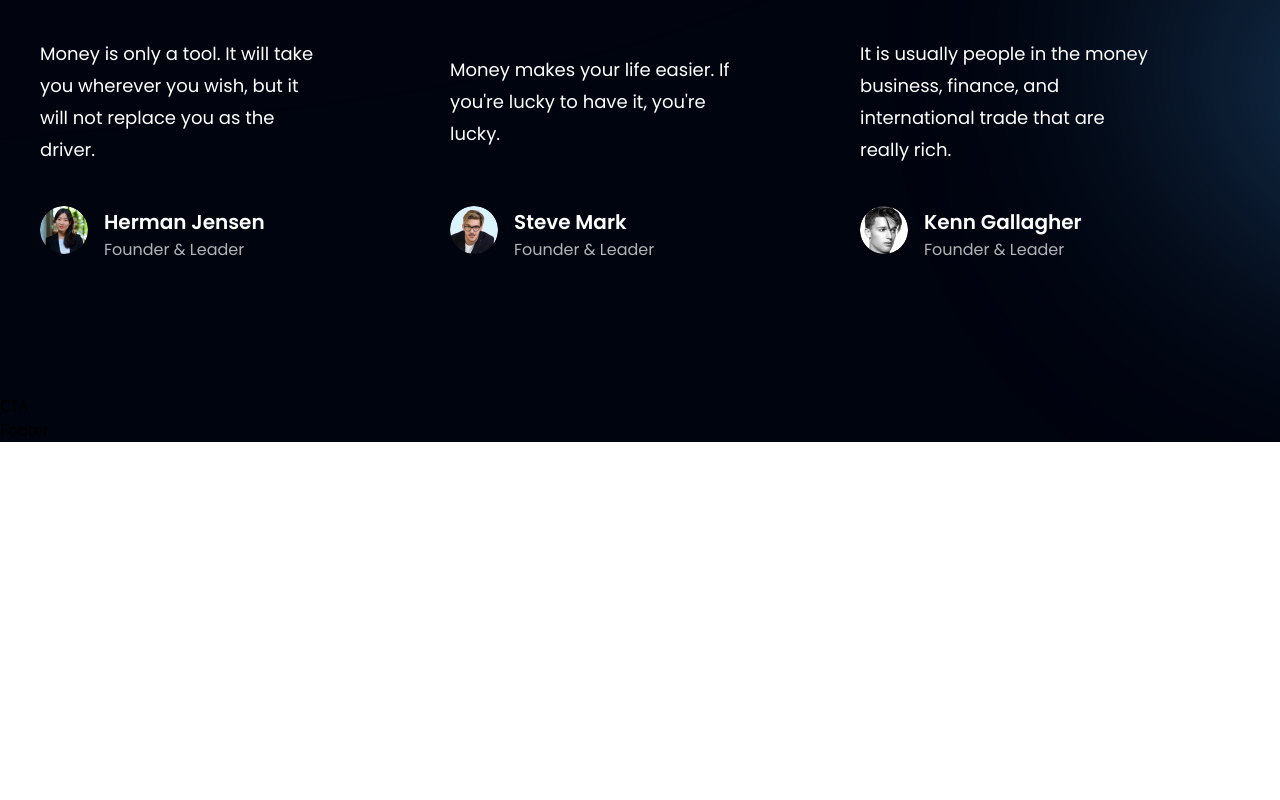
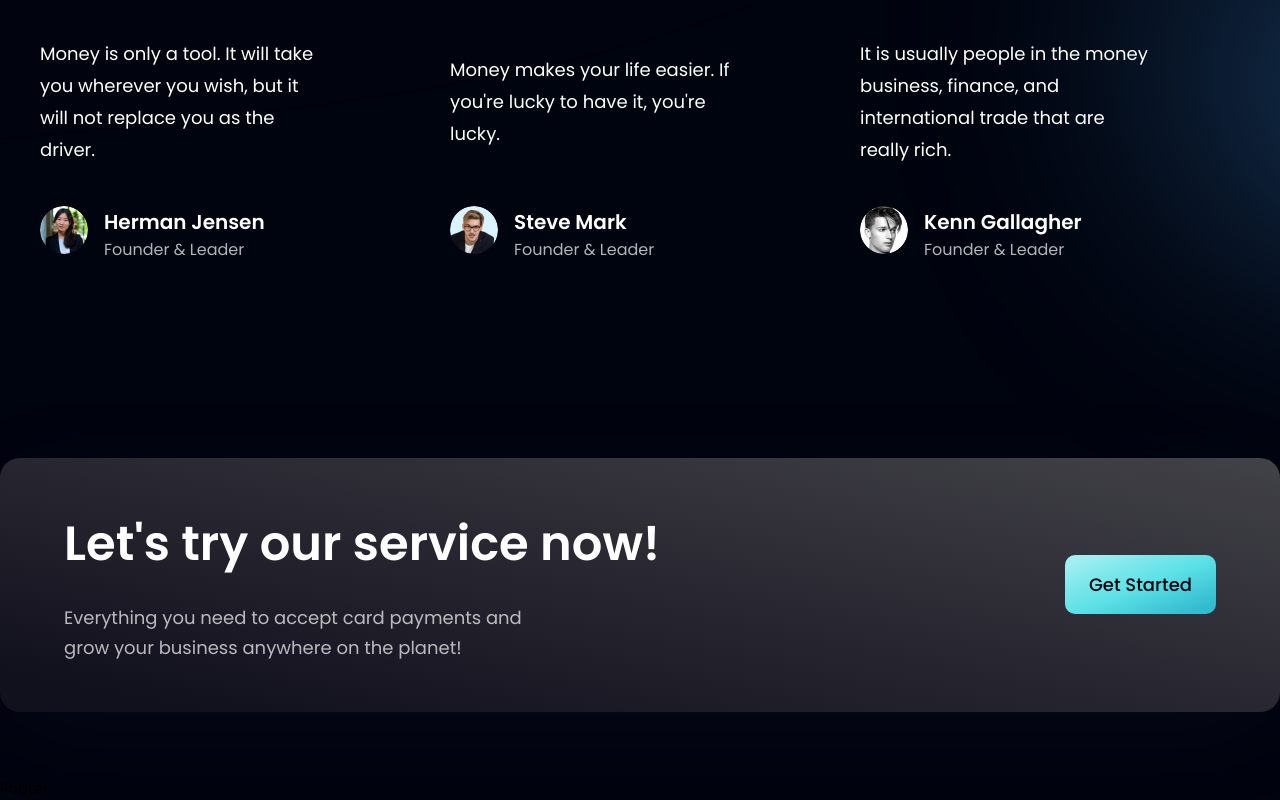
Before and after one commit to Efu-Dev/react-tailwind-template, a React (Vite) app in the folder presentation-site/: page / in a window 1280 px wide. Shown: the part 3355-4155 px from the top of the page. Before the commit the page ends 3797 px from the top, so only its background shows below. Built offline with nearby package versions, Linux system fonts and the light colour scheme.

Commit message:
CTA component done

```diff
--- a/presentation-site/src/components/CTA.jsx
+++ b/presentation-site/src/components/CTA.jsx
@@ -1,8 +1,23 @@
 import React from 'react';
+import styles from '../style.js';
+import Button from './Button.jsx';
 
 const CTA = () => {
   return (
-    <div>CTA</div>
+    <section className={`${styles.flexCenter} ${styles.marginY} ${styles.padding} sm:flex-row flex-col
+    bg-black-gradient-2 rounded-[20px] box-shadow`}>
+
+      <div className='flex-1 flex flex-col'>
+        <h2 className={styles.heading2}>Let's try our service now!</h2>
+        <p className={`${styles.paragraph} max-w-[470px] mt-5`}>Everything you need to accept card payments and grow
+          your business anywhere on the planet!
+        </p>
+      </div>
+
+      <div className={`${styles.flexCenter} sm:ml-10 ml-0 sm:mt-0 mt-10`}>
+        <Button />
+      </div>
+    </section>
   );
 };
 
```
